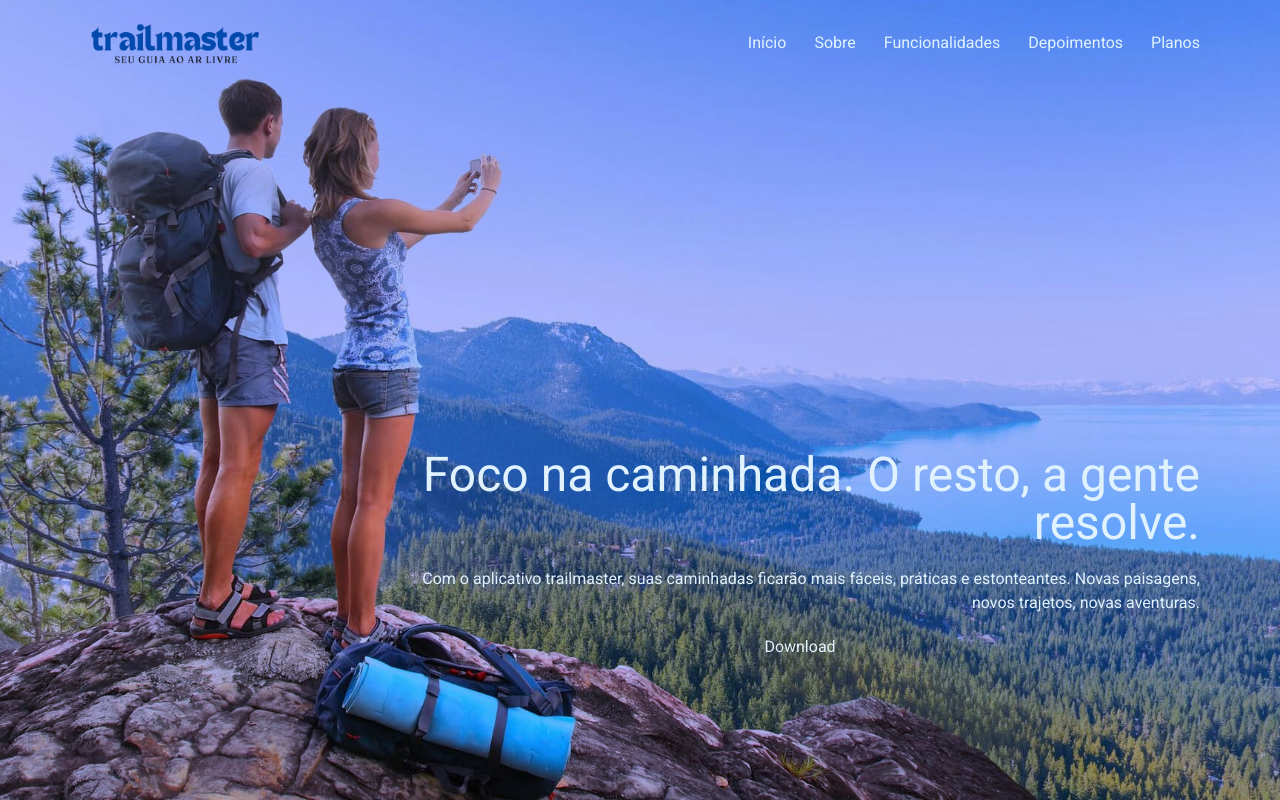
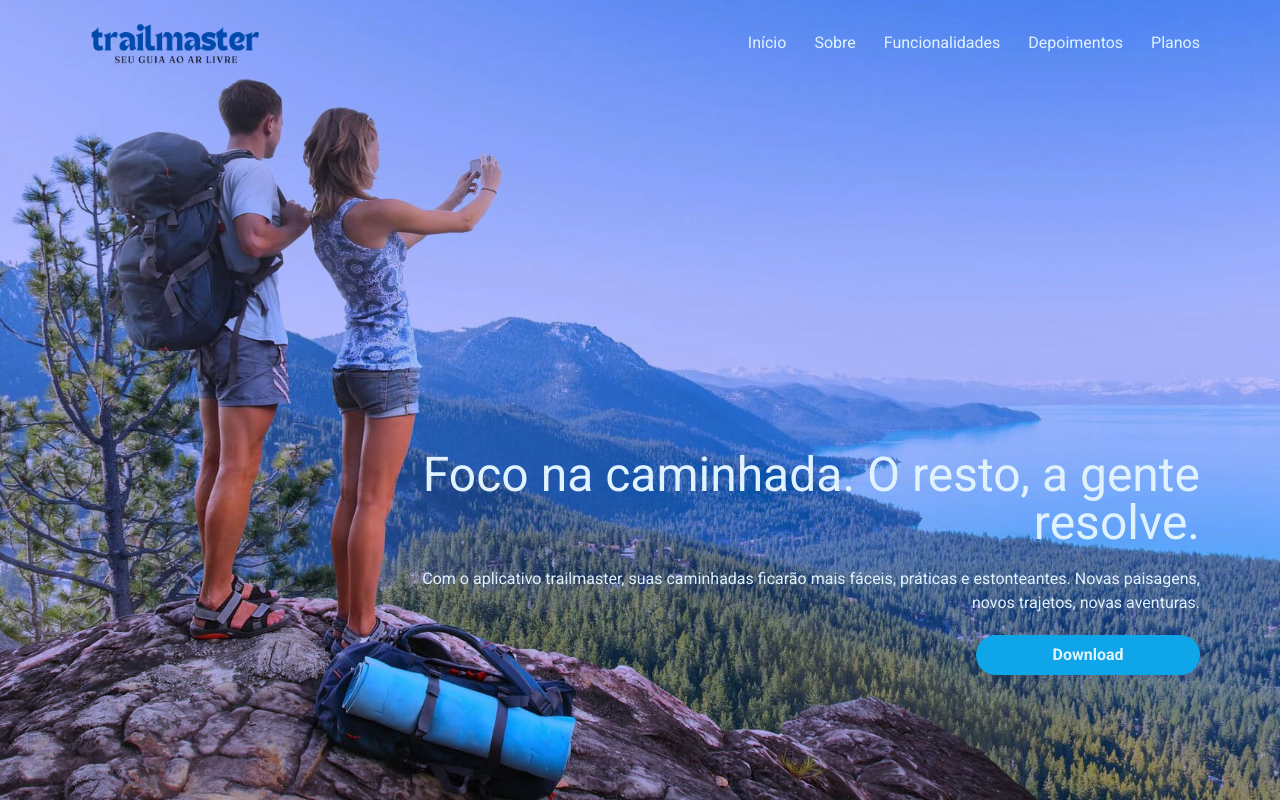
Before and after one commit to Dian-New-Dev/RLP-4, a React (Vite) app: page / in a window 1280 px wide. Built offline with nearby package versions, Linux system fonts and the light colour scheme.

Commit message:
header e hero prontos

```diff
--- a/src/Header.tsx
+++ b/src/Header.tsx
@@ -8,11 +8,11 @@ const Header: React.FC = () => {
             </div>
 
             <nav className="w-3/4 flex justify-end items-center gap-7">
-                <a className="font-roboto text-sky-100" href="#">Início</a>
-                <a className="font-roboto text-sky-100" href="#">Sobre</a>
-                <a className="font-roboto text-sky-100" href="#">Funcionalidades</a>
-                <a className="font-roboto text-sky-100" href="#">Depoimentos</a>
-                <a className="font-roboto text-sky-100" href="#">Planos</a>
+                <a className="font-roboto text-sky-100 hover:text-sky-300" href="#">Início</a>
+                <a className="font-roboto text-sky-100 hover:text-sky-300" href="#">Sobre</a>
+                <a className="font-roboto text-sky-100 hover:text-sky-300" href="#">Funcionalidades</a>
+                <a className="font-roboto text-sky-100 hover:text-sky-300" href="#">Depoimentos</a>
+                <a className="font-roboto text-sky-100 hover:text-sky-300" href="#">Planos</a>
             </nav>
         </div>
 
--- a/src/Hero.tsx
+++ b/src/Hero.tsx
@@ -2,7 +2,8 @@ import React from 'react';
 
 const Hero: React.FC = () => {
     return (
-        <div className='flex flex-col w-full justify-end pl-80  pt-96 gap-5'>
+        <div className='flex flex-col items-end w-full justify-end pl-80  pt-96 gap-5'>
+            <div className='flex flex-col items-end gap-5'>
                 <h1 className='text-end text-5xl text-sky-100 font-roboto'>
 
                     Foco na caminhada. O resto, a gente resolve.</h1>
@@ -10,9 +11,10 @@ const Hero: React.FC = () => {
 
                     Com o aplicativo trailmaster, suas caminhadas ficarão mais fáceis, práticas
                     e estonteantes. Novas paisagens, novos trajetos, novas aventuras.</h2>
-            <button className=' text-sky-100 font-roboto'>
+                <button className='bg-sky-500 hover:bg-sky-700 font-bold py-2 px-4 rounded-full text-sky-100 font-roboto w-56'>
                     Download
                 </button>
+            </div>
         </div>
     )
 }
```
Lines whose indentation alone changed are shown as unchanged.
